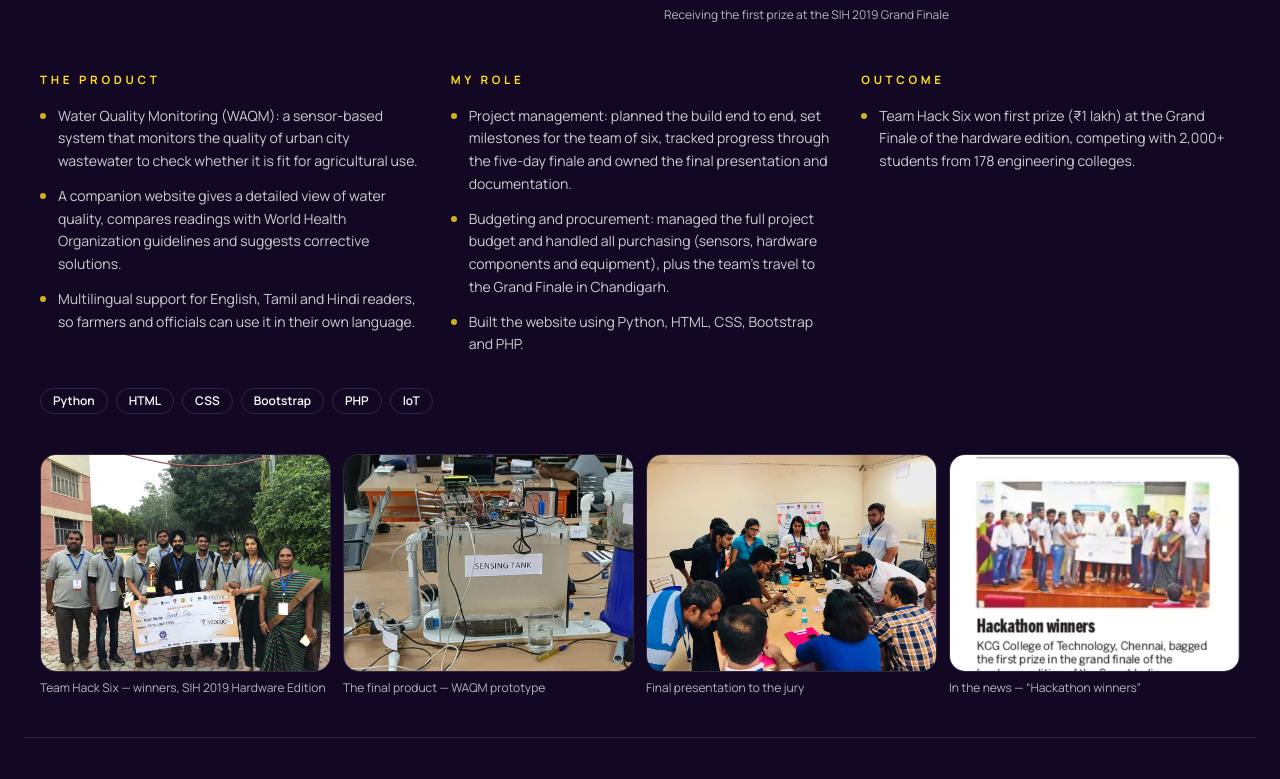
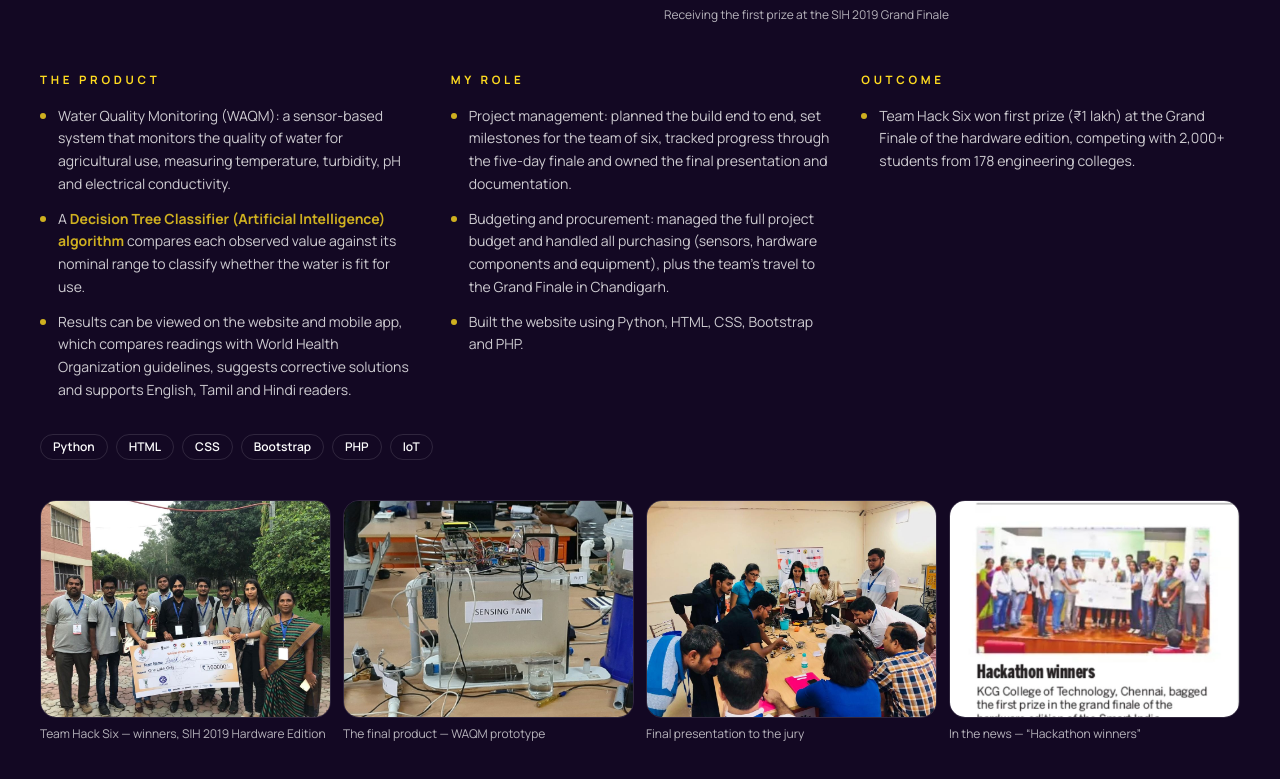
Before and after one commit to jyotisingh2027-art/Jyoti_Kumari-Singh_portfolio, a React (Vite) app: page / in a window 1280 px wide. Shown: the part 8745-9524 px from the top of the page. Built offline with nearby package versions, Linux system fonts and the light colour scheme.

Commit message:
SIH: richer product details; bold the Decision Tree Classifier
Co-Authored-By: Claude Opus 5.5 <noreply@anthropic.com>
Claude-Session: https://claude.ai/code/session_018jxijH8Jqk5ZYFdauh5WtK

```diff
--- a/src/components/site/Projects.tsx
+++ b/src/components/site/Projects.tsx
@@ -162,7 +162,17 @@ export function Projects() {
                               {block.items.map((item) => (
                                 <li key={item} className="flex gap-3">
                                   <span className="mt-2 size-1.5 shrink-0 rounded-full bg-gold" />
-                                  <span>{item}</span>
+                                  <span>
+                                    {item.split("**").map((part, i) =>
+                                      i % 2 === 1 ? (
+                                        <strong key={i} className="font-bold text-gold">
+                                          {part}
+                                        </strong>
+                                      ) : (
+                                        part
+                                      ),
+                                    )}
+                                  </span>
                                 </li>
                               ))}
                             </ul>
--- a/src/content/portfolio.ts
+++ b/src/content/portfolio.ts
@@ -260,9 +260,9 @@ export const projectGroups = [
           {
             heading: "The product",
             items: [
-              "Water Quality Monitoring (WAQM): a sensor-based system that monitors the quality of urban city wastewater to check whether it is fit for agricultural use.",
-              "A companion website gives a detailed view of water quality, compares readings with World Health Organization guidelines and suggests corrective solutions.",
-              "Multilingual support for English, Tamil and Hindi readers, so farmers and officials can use it in their own language.",
+              "Water Quality Monitoring (WAQM): a sensor-based system that monitors the quality of water for agricultural use, measuring temperature, turbidity, pH and electrical conductivity.",
+              "A **Decision Tree Classifier (Artificial Intelligence) algorithm** compares each observed value against its nominal range to classify whether the water is fit for use.",
+              "Results can be viewed on the website and mobile app, which compares readings with World Health Organization guidelines, suggests corrective solutions and supports English, Tamil and Hindi readers.",
             ],
           },
           {
```
